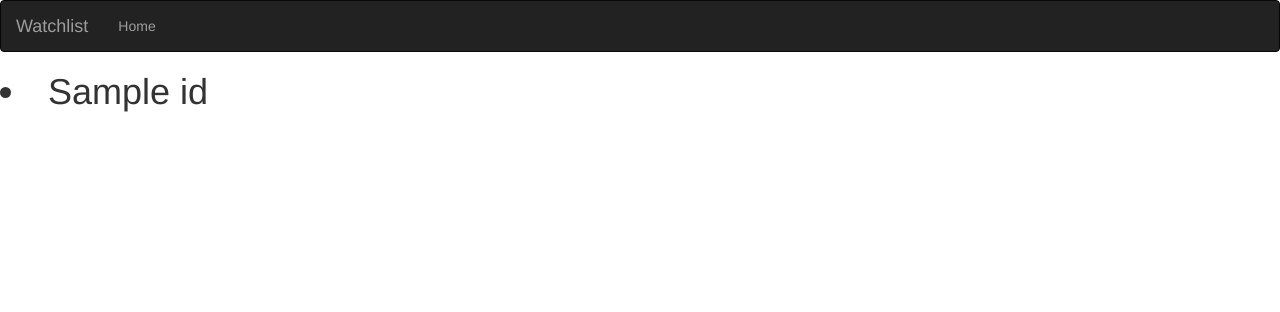
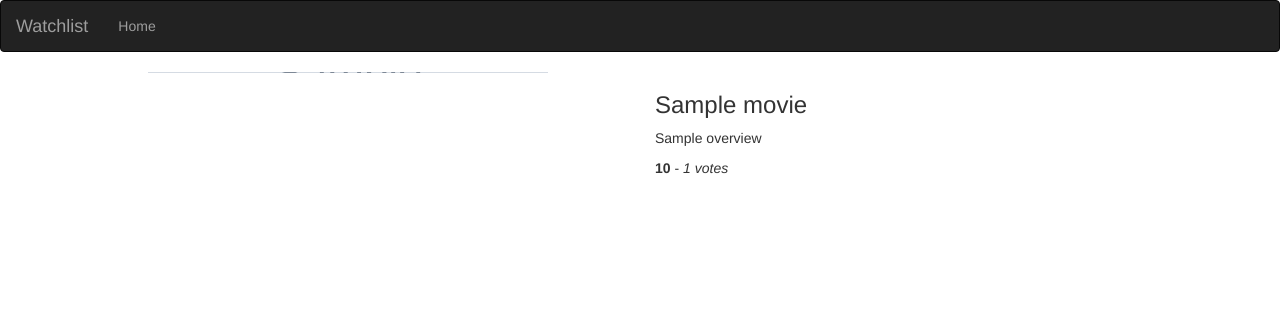
Before and after one commit to JosephatNgugi/Watchlist, a Flask app: template app/templates/movie.html in a window 1280 px wide. Shown: the top 312 px of the page. Run offline with Flask 2, Linux system fonts and the light colour scheme; the template is opened without the code that fills it: most values are stand-ins (such as "Sample title", 1, 10 or a date in 2020); grey boxes marked "Sample" are stand-in pictures; parts of the project's set-up code (start-up, migrations or seed data) failed here and were passed over; some libraries are stand-ins or nearby versions.

Commit message:
Add bootstrap styling

```diff
--- a/app/models/movie.py
+++ b/app/models/movie.py
@@ -7,6 +7,6 @@ class Movie:
         self.id = id
         self.title = title
         self.overview = overview
-        self.poster = poster
+        self.poster = "https://image.tmdb.org/t/p/w500"+ poster
         self.vote_average = vote_average
         self.vote_count = vote_count
--- a/app/movie_test.py
+++ b/app/movie_test.py
@@ -17,7 +17,7 @@ class MovieTest(unittest.TestCase):
             1234,
             "Python Must Be Crazy",
             "A thrilling new Python series",
-            "https://image.tmdb.org/t/w500/khsjha27hbs",
+            "https://image.tmdb.org/t/p/w500/khsjha27hbs",
             8.5,
             129993,
         )
@@ -32,7 +32,7 @@ class MovieTest(unittest.TestCase):
         self.assertEqual(self.new_movie.id, 1234)
         self.assertEqual(self.new_movie.title, "Python Must Be Crazy")
         self.assertEqual(self.new_movie.overview, "A thrilling new Python series")
-        self.assertEqual(self.new_movie.poster, "https://image.tmdb.org/t/w500/khsjha27hbs")
+        self.assertEqual(self.new_movie.poster, "https://image.tmdb.org/t/p/w500/khsjha27hbs")
         self.assertEqual(self.new_movie.vote_average, 8.5)
         self.assertEqual(self.new_movie.vote_count, 129993)
 
--- a/app/templates/macros.html
+++ b/app/templates/macros.html
@@ -1,5 +1,11 @@
 {% macro displayMovieList(movie_list) %}
     {% for movie in movie_list %}
-        <li>{{movie.title}}</li>
+     <div class="col-xs-12 col-sm-4 col-md-2 col-lg-2 movie-card">
+            <img src="{{ movie.poster }}" alt="{{ movie.title }} poster" class="img-responsive">
+            <li class="text-center">
+                <a href="/movie/{{movie.id}}">
+                    {{ movie.title|truncate(10)}}</a>
+            </li>
+        </div>
     {% endfor %}
 {% endmacro %}
--- a/app/templates/movie.html
+++ b/app/templates/movie.html
@@ -1,6 +1,25 @@
 {% extends 'base.html' %}
 {% import 'macros.html' as macro %}
 
+<!-- Content block -->
 {% block content %}
-<h1>{{macro.displayMovieList(id)}}</h1>
+<div class="container">
+
+    <!-- Poster background -->
+    <div class="row">
+        <div class="col-xs-6 col-sm-6 col-md-6 col-lg-6 posterPath"
+            style="background: url({{movie.poster}}) no-repeat center center">
+        </div>
+
+        <div class="col-xs-6 col-sm-6 col-md-6 col-lg-6 movie-details">
+            <h3>{{ movie.title }}</h3>
+
+            <p class="overview"> {{ movie.overview }}</p>
+            <p class="ratings"> <b> {{ movie.vote_average }}</b> - <i>{{ movie.vote_count}} votes </i> </p>
+
+
+        </div>
+    </div>
+
+</div>
 {% endblock %}
```
Also changed, not shown: app/request.py (+21 -0 lines), app/templates/index.html (+13 -1 lines), app/views.py (+16 -9 lines).
